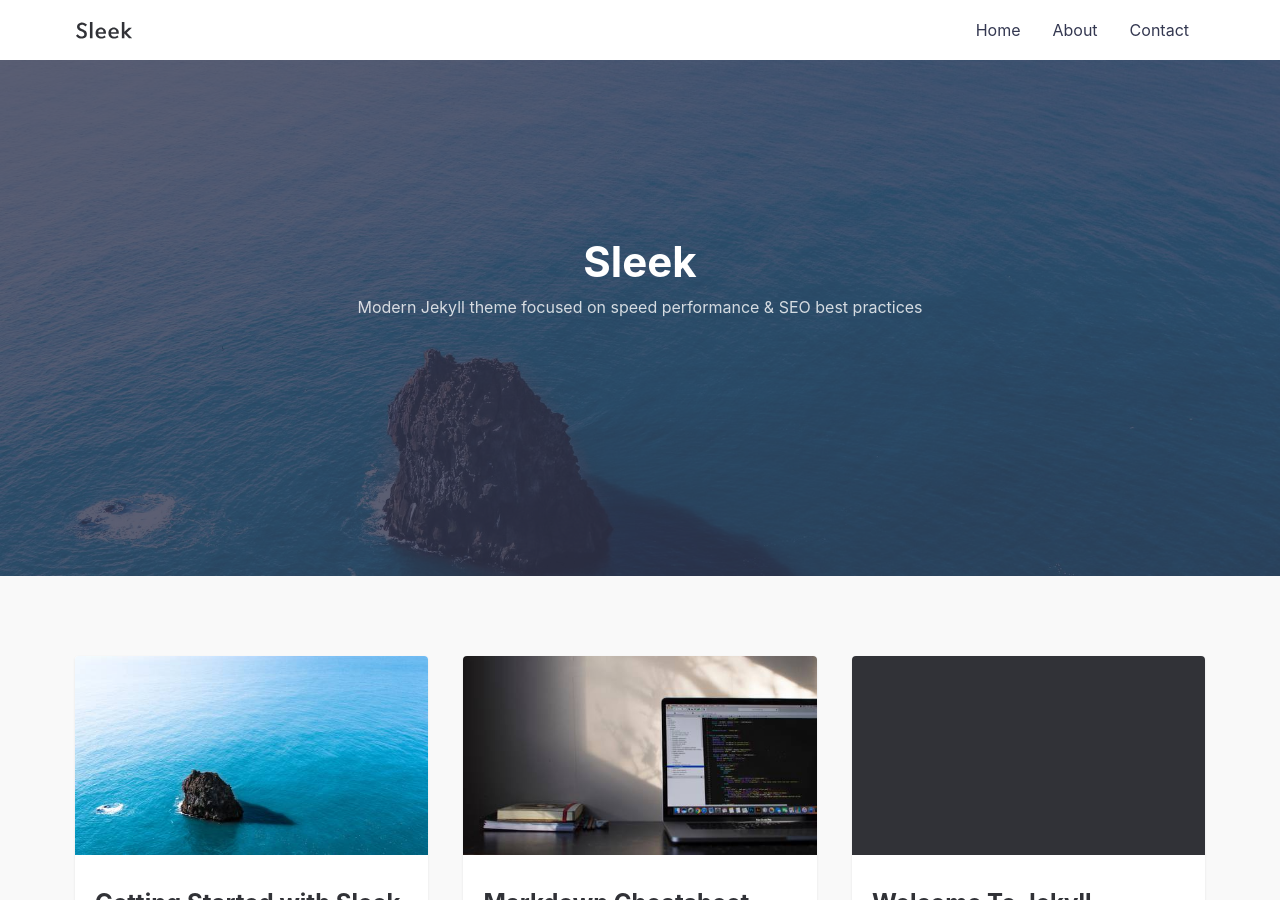
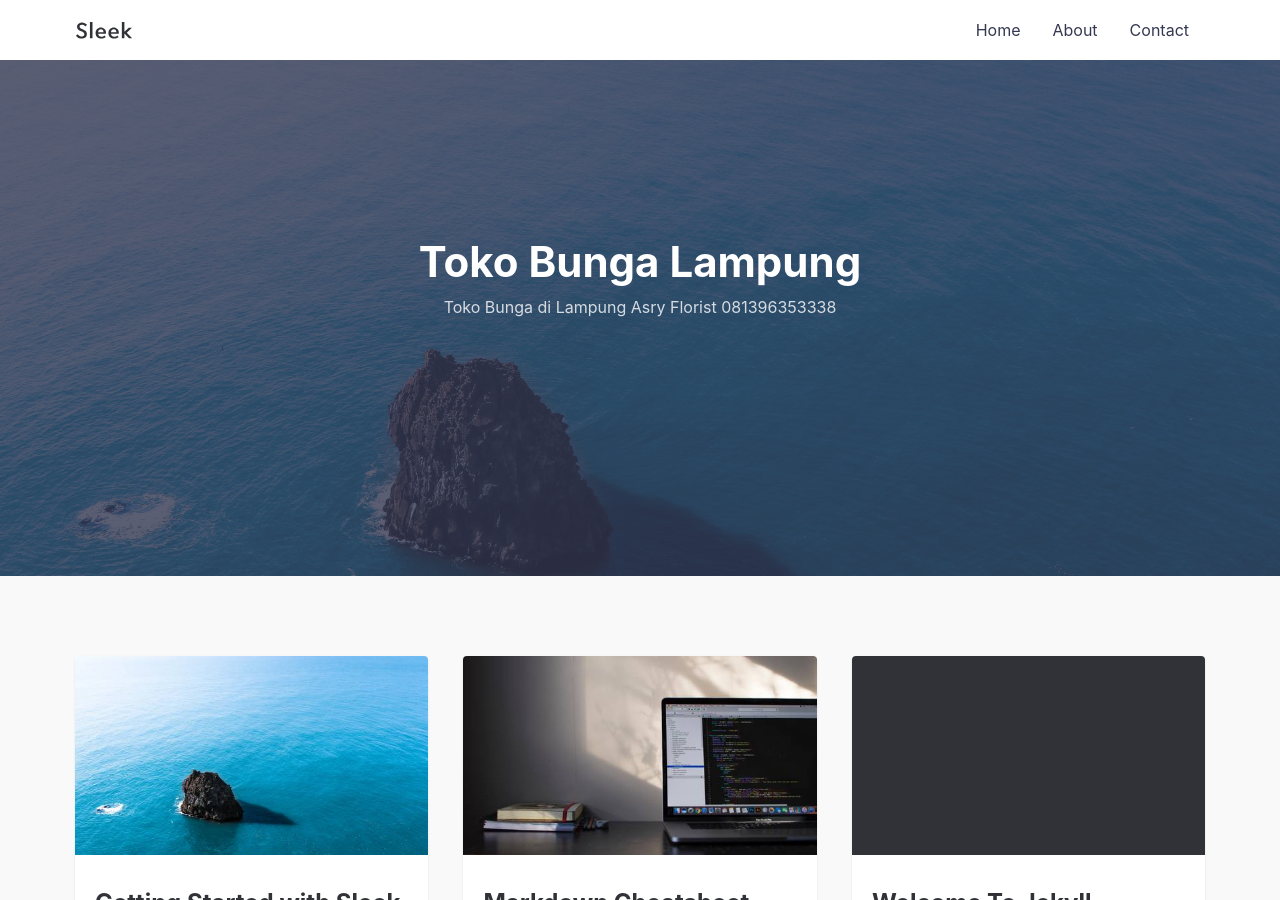
Before and after one commit to tokobungadilampung/tokobungadilampung.github.io, a Jekyll site: the page built from index.md, in a window 1280 px wide and 900 px high. Built offline with Jekyll 4.4.1, drawn with Linux system fonts in a browser that asks for light colours; our own code applies the rules of GitHub Pages for plain Markdown files.

Commit message:
Update default.html

```diff
--- a/_layouts/default.html
+++ b/_layouts/default.html
@@ -1,7 +1,7 @@
 ---
 layout: compress
 ---
-<html lang="{{ page.lang | default: site.lang | default: "en_US" }}">
+<html lang="{{ page.lang | default: site.lang | default: "id_ID" }}">
 
   {% include head.html %}
 
@@ -20,8 +20,8 @@ layout: compress
 
     <div class="hero lazyload" data-bg="{{site.url}}/assets/img/posts/sleek_lg.jpg">
       <div class="hero__wrap">
-        <h1 class="hero__title">Sleek</h1>
-        <p class="hero__meta">Modern Jekyll theme focused on speed performance & SEO best practices</p>
+        <h1 class="hero__title">Toko Bunga Lampung</h1>
+        <p class="hero__meta">Toko Bunga di Lampung Asry Florist 081396353338</p>
       </div>
     </div>
 
```
